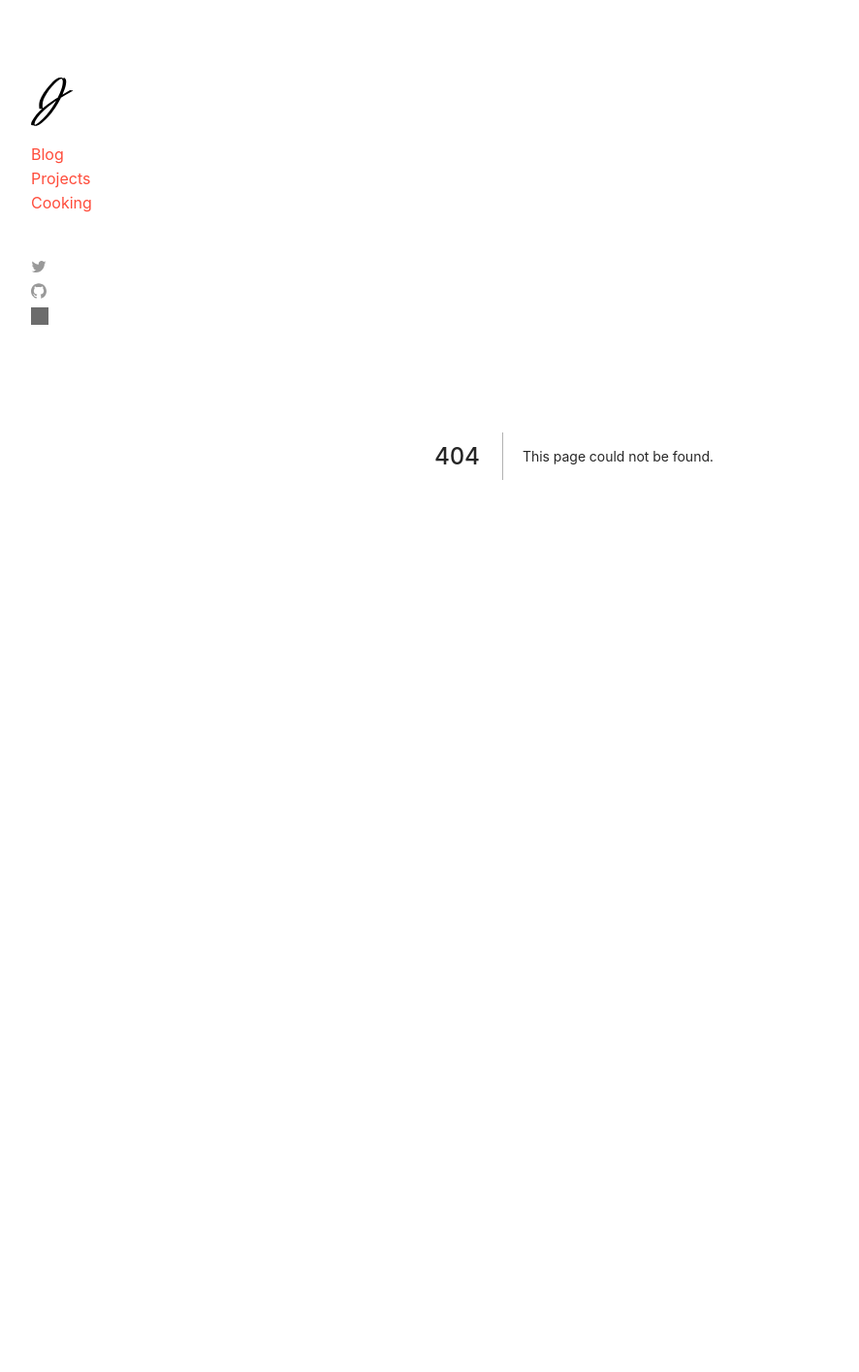
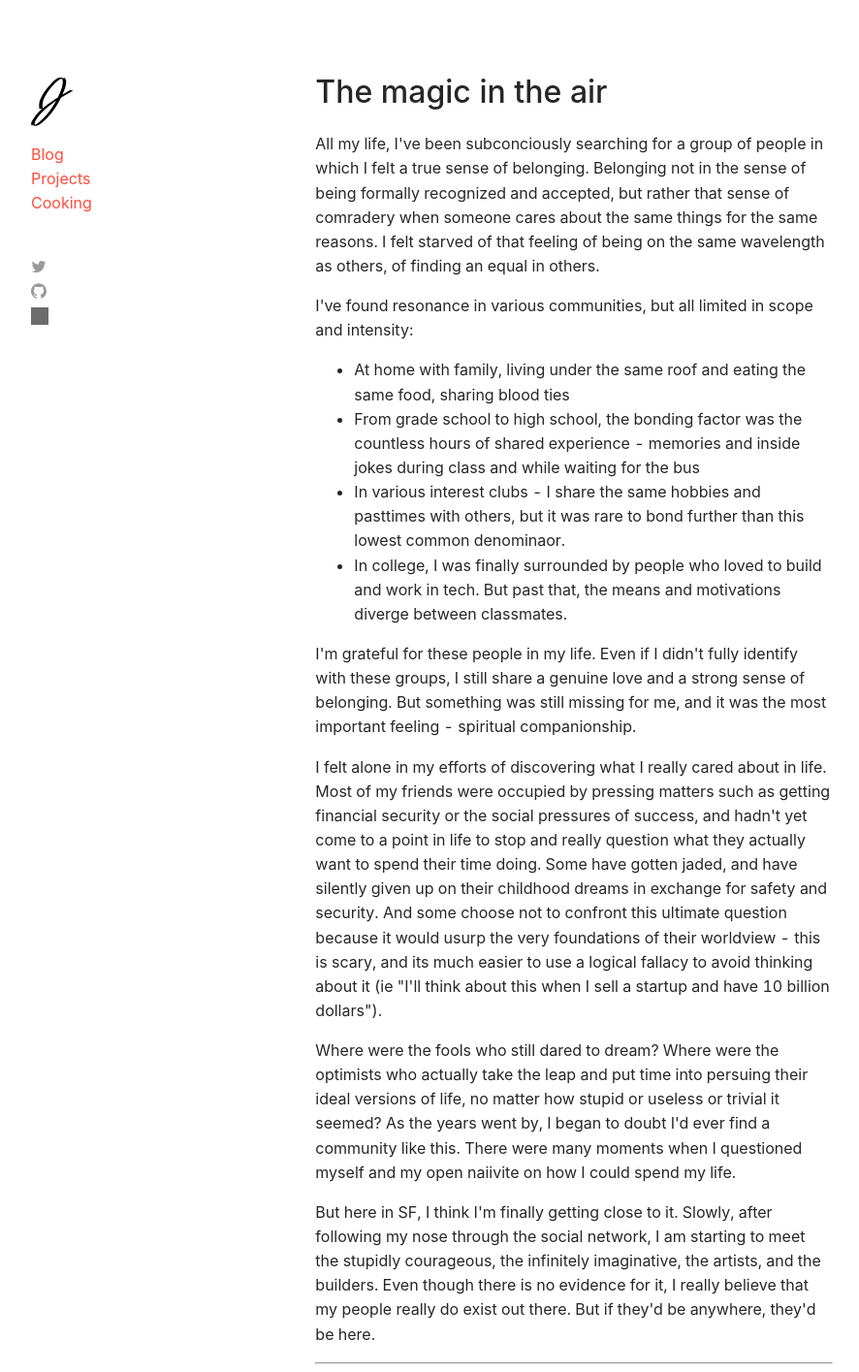
Before and after one commit to jonxuxu/website, a Next.js app: page /blog/2022-09-11-magic in a window 1280 px wide. Before the commit this address had no page. Shown: the whole page at 97% size, without its empty margins (48-934 px from the left). Before the commit the page ends 870 px from the top, so only its background shows below. Built offline with nearby package versions, Linux system fonts and the light colour scheme; grey boxes are pictures that could not be loaded.

Commit message:
new blog

```diff
--- /dev/null
+++ b/pages/blog/2022-09-11-magic.mdx
@@ -0,0 +1,20 @@
+# The magic in the air
+
+All my life, I've been subconciously searching for a group of people in which I felt a true sense of belonging. Belonging not in the sense of being formally recognized and accepted, but rather that sense of comradery when someone cares about the same things for the same reasons. I felt starved of that feeling of being on the same wavelength as others, of finding an equal in others.
+
+I've found resonance in various communities, but all limited in scope and intensity:
+
+- At home with family, living under the same roof and eating the same food, sharing blood ties
+- From grade school to high school, the bonding factor was the countless hours of shared experience - memories and inside jokes during class and while waiting for the bus
+- In various interest clubs - I share the same hobbies and pasttimes with others, but it was rare to bond further than this lowest common denominaor.
+- In college, I was finally surrounded by people who loved to build and work in tech. But past that, the means and motivations diverge between classmates.
+
+I'm grateful for these people in my life. Even if I didn't fully identify with these groups, I still share a genuine love and a strong sense of belonging. But something was still missing for me, and it was the most important feeling - spiritual companionship.
+
+I felt alone in my efforts of discovering what I really cared about in life. Most of my friends were occupied by pressing matters such as getting financial security or the social pressures of success, and hadn't yet come to a point in life to stop and really question what they actually want to spend their time doing. Some have gotten jaded, and have silently given up on their childhood dreams in exchange for safety and security. And some choose not to confront this ultimate question because it would usurp the very foundations of their worldview - this is scary, and its much easier to use a logical fallacy to avoid thinking about it (ie "I'll think about this when I sell a startup and have 10 billion dollars").
+
+Where were the fools who still dared to dream? Where were the optimists who actually take the leap and put time into persuing their ideal versions of life, no matter how stupid or useless or trivial it seemed? As the years went by, I began to doubt I'd ever find a community like this. There were many moments when I questioned myself and my open naiivite on how I could spend my life.
+
+But here in SF, I think I'm finally getting close to it. Slowly, after following my nose through the social network, I am starting to meet the stupidly courageous, the infinitely imaginative, the artists, and the builders. Even though there is no evidence for it, I really believe that my people really do exist out there. But if they'd be anywhere, they'd be here.
+
+---
```
Also changed, not shown: pages/blog/2022-05-21-resilienceTODO.mdx (renamed from pages/blog/2022-05-21-resilience.mdx), pages/blog/2022-06-25-povertyTODO.mdx (renamed from pages/blog/2022-06-25-poverty.mdx).
